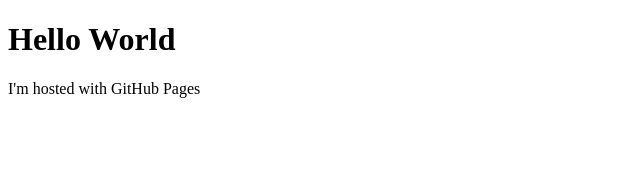
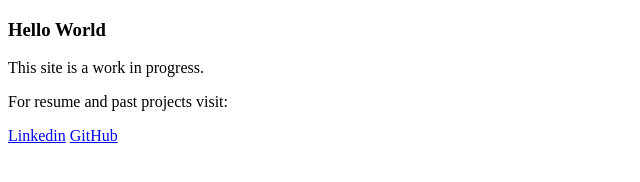
Before and after one commit to srs39/srs39.github.io, a plain HTML site: page index.html in a window 1280 px wide. Shown: the whole page, without its empty margins (0-640 px from the left). Drawn offline with Linux system fonts and the light colour scheme.

Commit message:
Update index.html
Changed paragraph text and added links

```diff
--- a/index.html
+++ b/index.html
@@ -1,7 +1,13 @@
 <!DOCTYPE html>
 <html>
+<head>
+<title>Samantha's Projects and Programs</title>
+</head>
 <body>
-<h1>Hello World</h1>
-<p>I'm hosted with GitHub Pages</p>
+<h3>Hello World</h3>
+<p>This site is a work in progress.</p>
+<p>For resume and past projects visit: </p>
+<a href="https://www.linkedin.com/in/samantha-shoecraft-451b81127/">Linkedin</a>
+<a href="https://github.com/srs39">GitHub</a>
 </body>
 </html>
```
